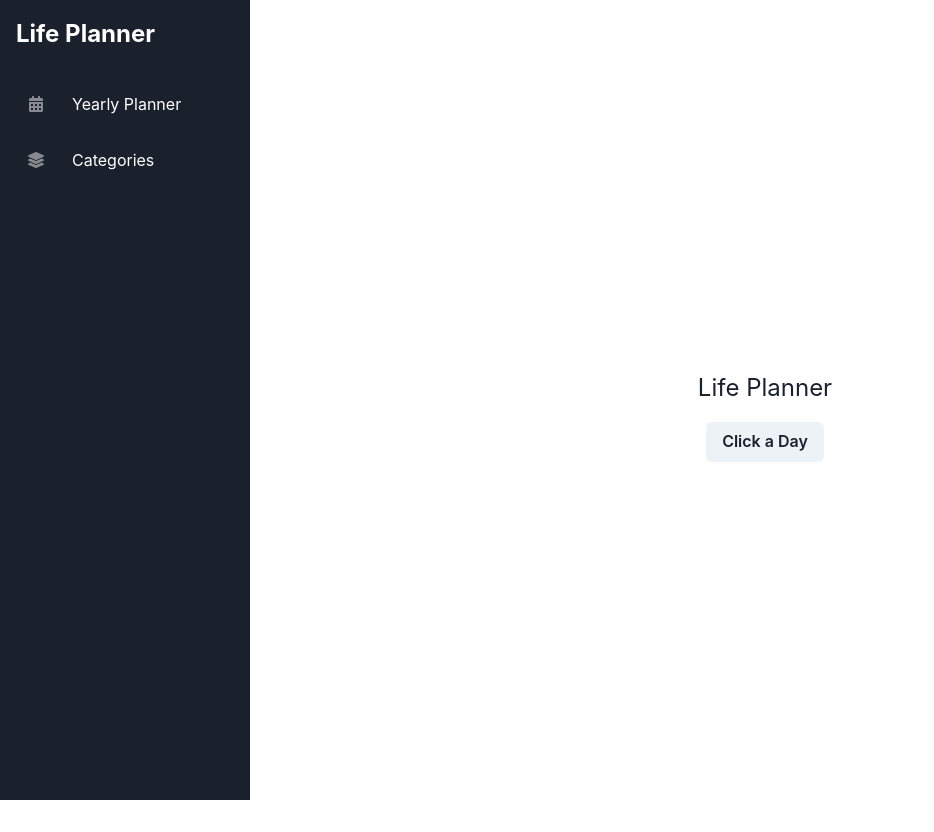
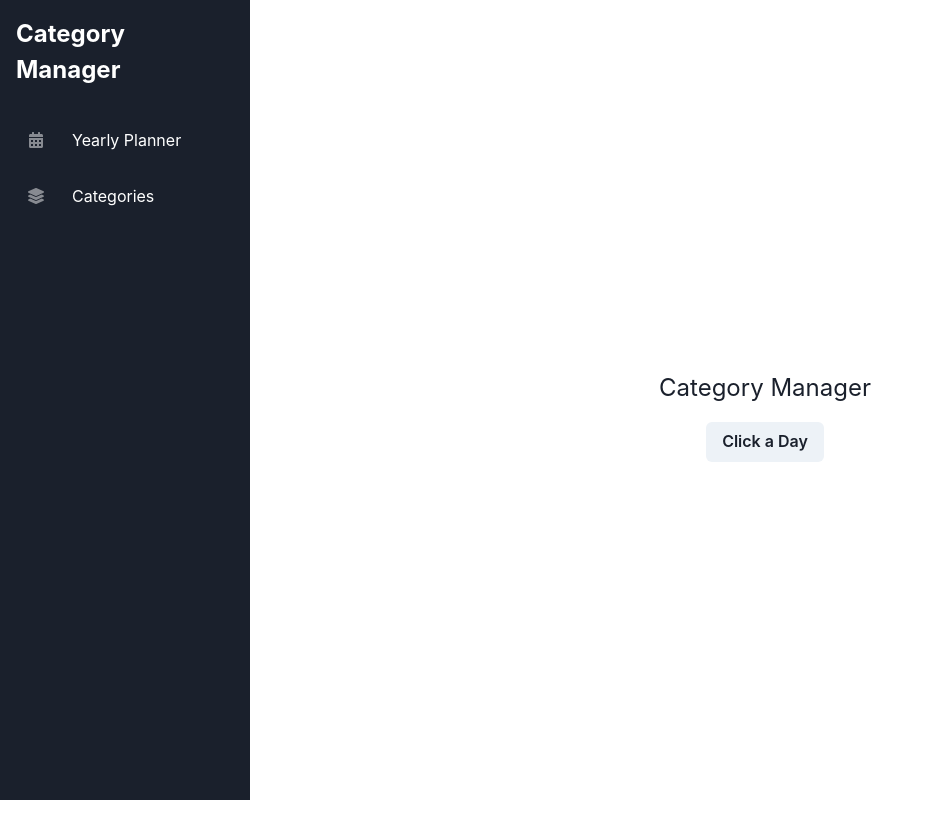
Before and after one commit to GPT-Engineer-App/yearly-planner-helper, a React (Vite) app: page / in a window 1280 px wide. Shown: the whole page, without its empty margins (0-934 px from the left). Built offline with nearby package versions, Linux system fonts and the light colour scheme.

Commit message:
Updated Index.jsx to reflect the new purpose of the application as "Category Manager". Updated Sidebar layout to include the new app name and logo.

```diff
--- a/src/components/layouts/Sidebar.jsx
+++ b/src/components/layouts/Sidebar.jsx
@@ -6,7 +6,7 @@ const Sidebar = () => {
   return (
     <Flex direction="column" h="100vh" w="250px" bg="gray.800" color="white" p={4}>
       <Box mb={8}>
-        <Text fontSize="2xl" fontWeight="bold">Life Planner</Text>
+        <Text fontSize="2xl" fontWeight="bold">Category Manager</Text>
       </Box>
       <VStack spacing={4} align="stretch">
         <Link to="/">
--- a/src/pages/Index.jsx
+++ b/src/pages/Index.jsx
@@ -14,7 +14,7 @@ const Index = () => {
   return (
     <Container centerContent maxW="container.md" height="100vh" display="flex" flexDirection="column" justifyContent="center" alignItems="center">
       <VStack spacing={4}>
-        <Text fontSize="2xl">Life Planner</Text>
+        <Text fontSize="2xl">Category Manager</Text>
         <Box>
           {/* Placeholder for the calendar grid */}
           <Button onClick={() => handleDayClick(new Date())}>Click a Day</Button>
```
Also changed, not shown: public/logo.png.
